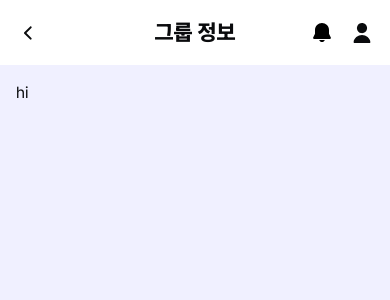
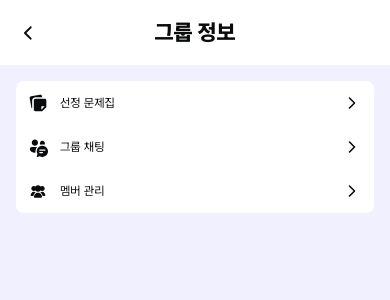
Before and after one commit to QuizBank-Dev/QuizBank-FE, a Next.js app: page /group/65sdf2 in a window 390 px wide. Shown: the top 300 px of the page. Built offline with nearby package versions, Linux system fonts and the light colour scheme.

Commit message:
✨ 그룹 정보 페이지 작성

```diff
--- a/src/app/group/[groupId]/page.tsx
+++ b/src/app/group/[groupId]/page.tsx
@@ -1,12 +1,20 @@
 import MobileHeader from '@/components/MobileHeader'
+import NoteIcon from '@/assets/svgs/note.svg'
+import GroupChatIcon from '@/assets/svgs/group-chat.svg'
+import MemberIcon from '@/assets/svgs/member.svg'
+import Sidebar from '@/components/Sidebar'
 
-export default function GroupInfoPage() {
+export default async function GroupInfoPage({
+    params,
+}: Readonly<{
+    params: Promise<{ groupId: string }>
+}>) {
+    const { groupId } = await params
+
     return (
         <>
             {/* 모바일 전용 헤더 */}
-            <MobileHeader title="그룹 정보" backBtn>
-                <MobileHeader.UserMenu />
-            </MobileHeader>
+            <MobileHeader title="그룹 정보" backBtn />
 
             {/* 컨탠츠 */}
             <main className="flex w-full flex-1 flex-col items-center overflow-auto">
@@ -14,7 +22,28 @@ export default function GroupInfoPage() {
                     <h2 className="hidden text-pc-title-sm font-extra-bold text-point-900 md:block">
                         그룹 정보
                     </h2>
-                    hi
+
+                    <div className="w-full md:hidden">
+                        <Sidebar gap={4}>
+                            <Sidebar.Group>
+                                <Sidebar.Item
+                                    icon={<NoteIcon className="size-5" />}
+                                    text="선정 문제집"
+                                    href={`/group/${groupId}/quizbook`}
+                                />
+                                <Sidebar.Item
+                                    icon={<GroupChatIcon className="size-5" />}
+                                    text="그룹 채팅"
+                                    href={`/group/${groupId}/chat`}
+                                />
+                                <Sidebar.Item
+                                    icon={<MemberIcon className="size-5" />}
+                                    text="멤버 관리"
+                                    href={`/group/${groupId}/member`}
+                                />
+                            </Sidebar.Group>
+                        </Sidebar>
+                    </div>
                 </div>
             </main>
         </>
```
